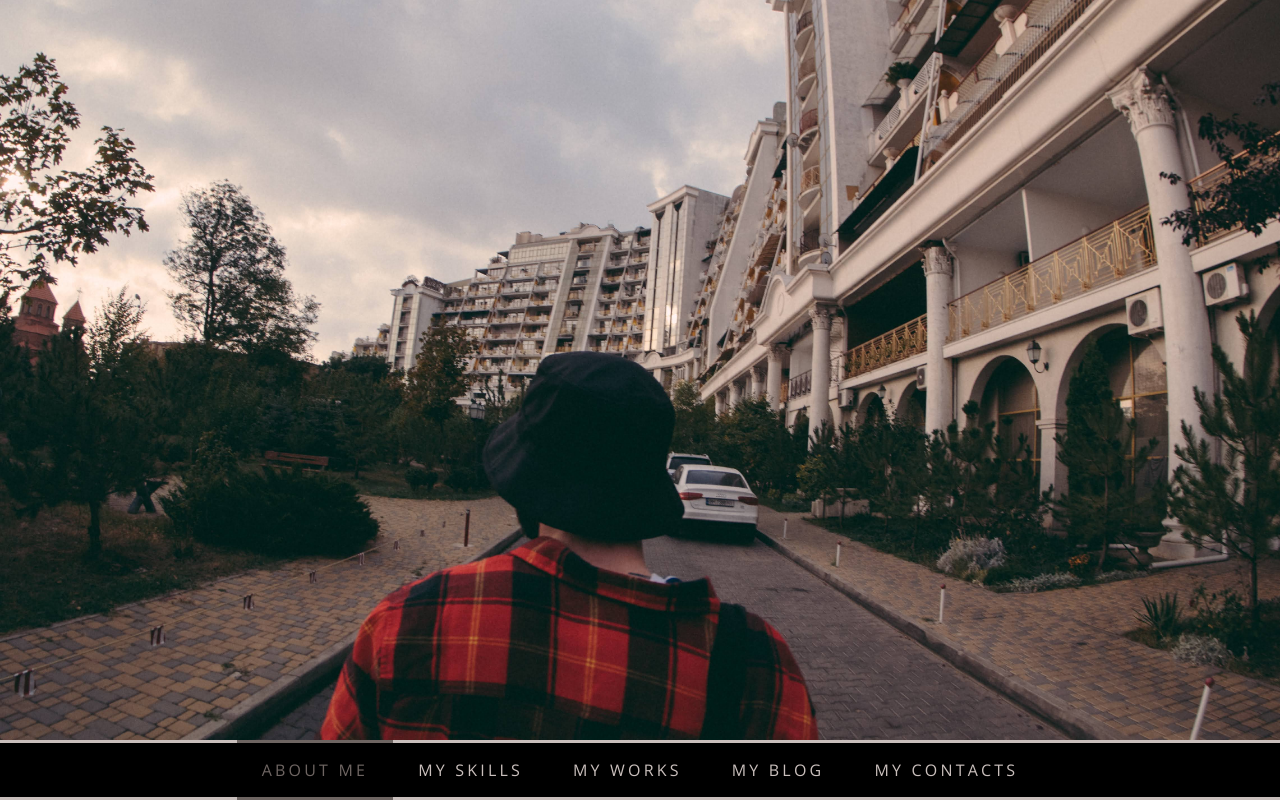
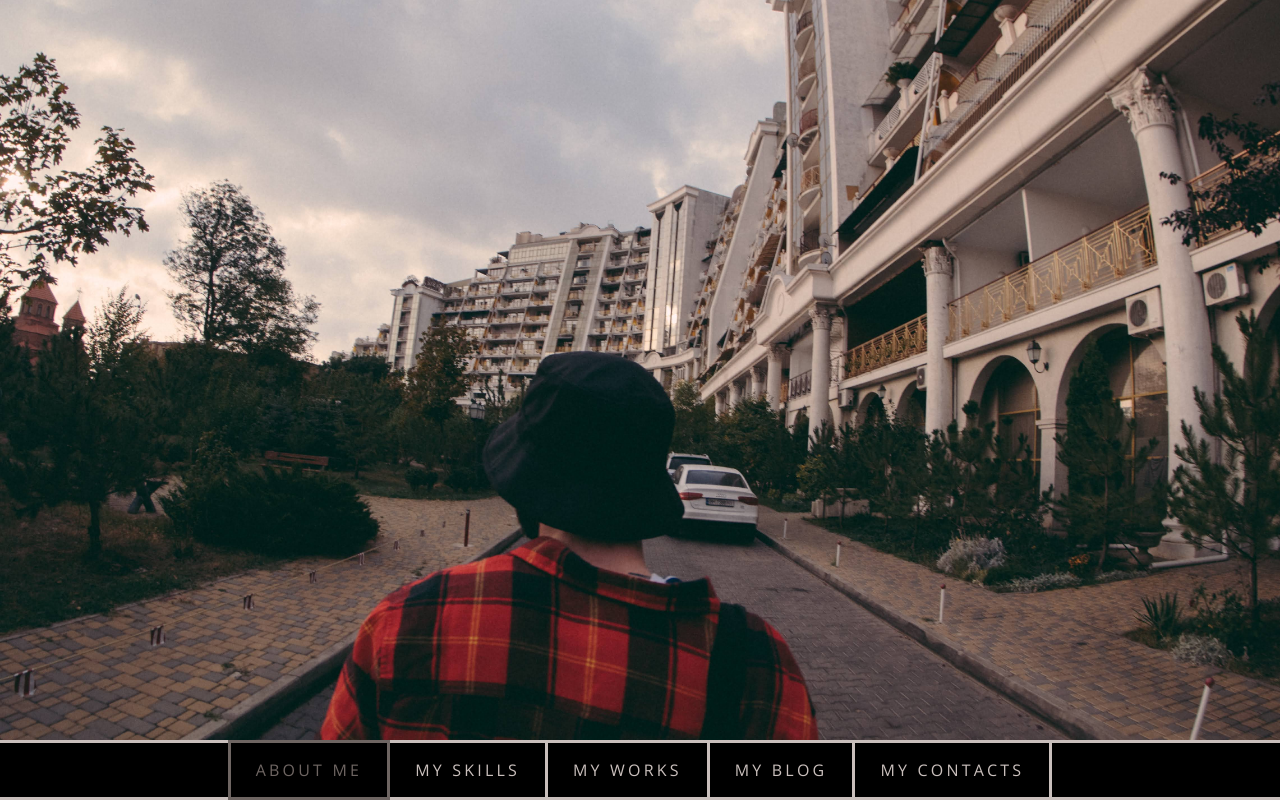
Before and after one commit to HipstaCoding/frontend-homework, a plain HTML site: page index.html in a window 1280 px wide. In both pictures the pointer is over the link "ABOUT ME". Shown: the top 800 px of the page. Drawn offline with nearby package versions, Linux system fonts and the light colour scheme.

Commit message:
add borders

```diff
--- a/style.css
+++ b/style.css
@@ -79,16 +79,26 @@ nav {
 	color: #C9BFBC;
 	text-decoration: none;
 	letter-spacing: 0.2em;
+	border-right: 3px solid #C9BFBC;
+}
+
+.header-link:first-child {
+	border-left: 3px solid #C9BFBC;
 }
 
 .header-link:hover {
 	color: #6e6562;
 	transition: color 0.3s;
-	border-bottom: 3px solid #6e6562;
-	border-top: 3px solid #6e6562;
+	border: 3px solid #6e6562;
 	padding-bottom: 3px;
 	padding-top: 3px;
+	margin-left: -3px;
 }
+
+.header-link:first-child:hover {
+	margin-left: 0;
+}
+
 
 aside {
 	grid-area: photo;
```
